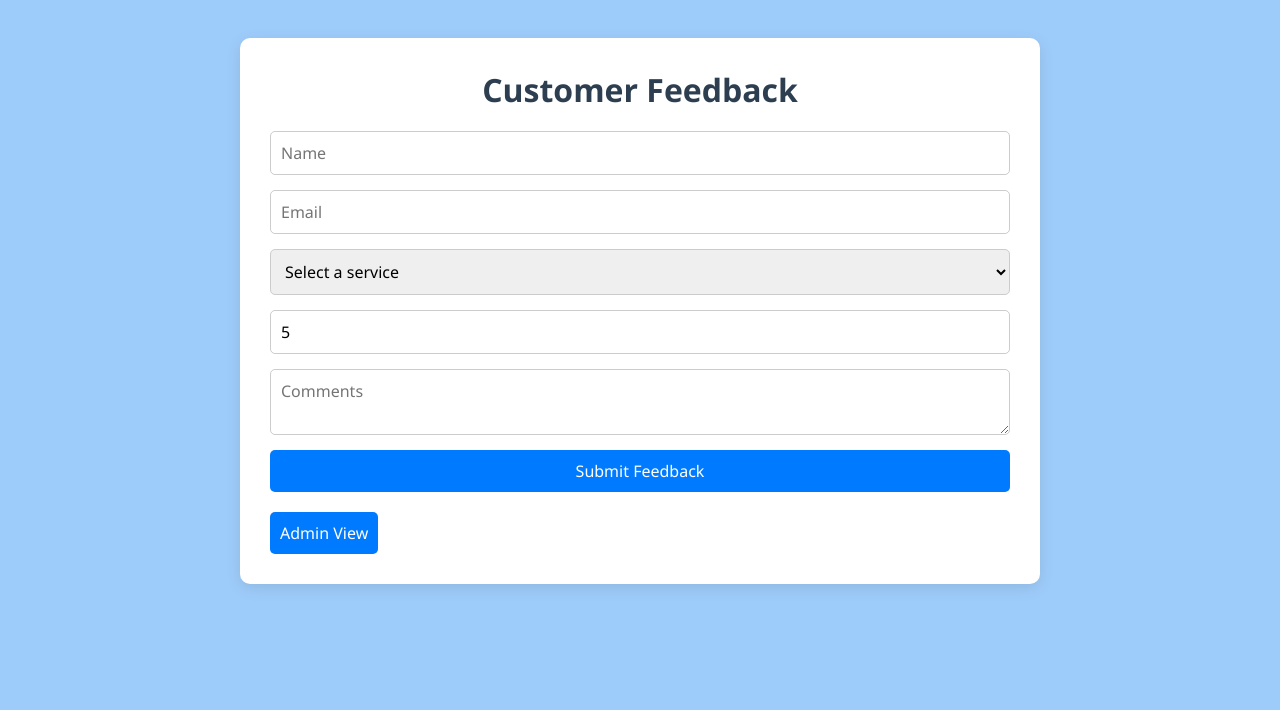
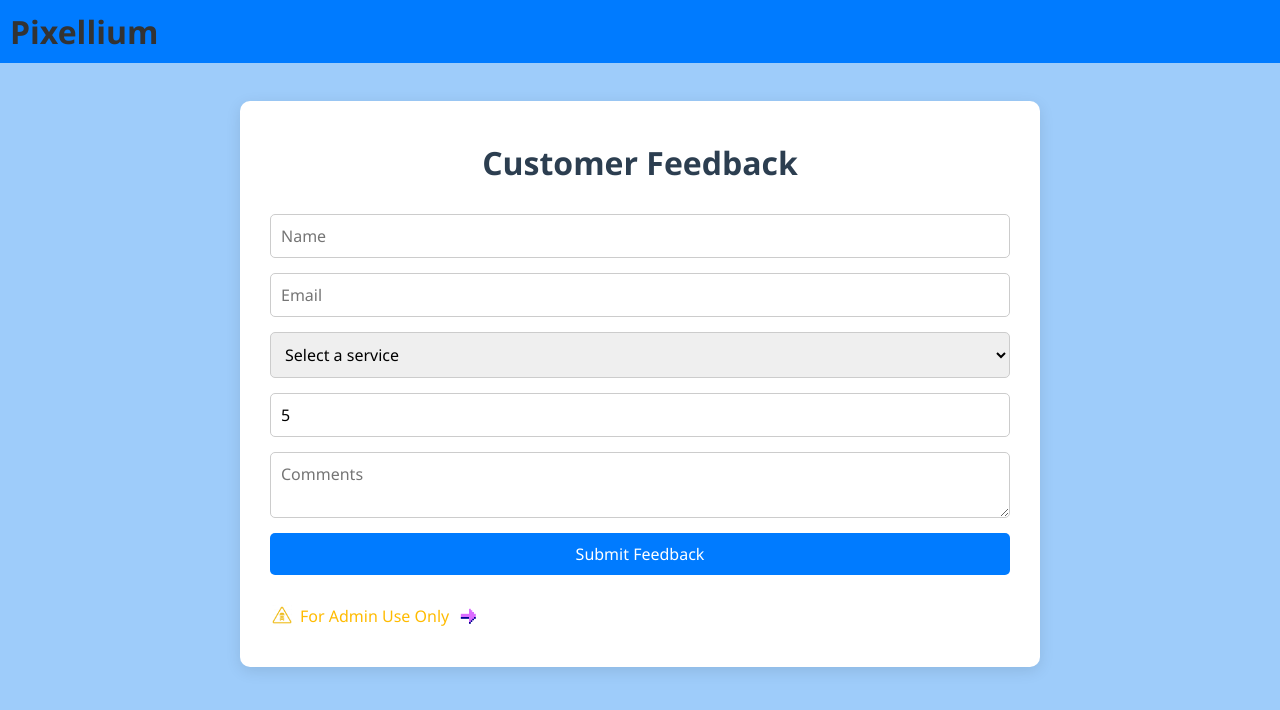
Before and after one commit to vignesh3002-cr/customer-feedback-frontend, a React (Vite) app: page / in a window 1280 px wide. Shown: the top 710 px of the page. Built offline with nearby package versions, Linux system fonts and the light colour scheme.

Commit message:
UI features where updated

```diff
--- a/src/App.css
+++ b/src/App.css
@@ -91,9 +91,27 @@ strong {
 }
 #head_container h1{
   padding: 10px;
-  margin-left: 5px;
+
 }
-
+#head_container{
+  position: relative;
+}
+#arrow{
+  position: relative;
+  top: 5px;
+  width: 20px;
+}
+#adlog{
+  color: rgb(255, 187, 0);
+  background: transparent;
+}
+#danger{
+  width: 20px;
+  height: 20px;
+  position: relative;
+  top: 3px;
+  left: 2px;
+}
 /* Responsive design */
 @media (max-width: 600px) {
   .container {
--- a/src/App.jsx
+++ b/src/App.jsx
@@ -50,6 +50,8 @@ export default function App() {
   };
 
   return (
+   <div id="head_container">
+    <h1 id="heading">Pixellium</h1>
     <div className="container">
       <h1>Customer Feedback</h1>
 
@@ -67,13 +69,15 @@ export default function App() {
         <textarea name="comments" value={form.comments} onChange={handleChange} placeholder="Comments" />
         <button type="submit">Submit Feedback</button>
       </form>
+      <img src="../danger.webp" id="danger"></img>
+      <button id="adlog" onClick={() => setShowAdminLogin(!showAdminLogin)} style={{ marginTop: "20px" }}>
+       {showAdminLogin ? "Hide Admin Login" : " For Admin Use Only"}
+      </button>
+      <img src="../arrow.gif" id="arrow"></img>
 
-      <button onClick={() => setShowAdminLogin(!showAdminLogin)} style={{ marginTop: "20px" }}>
-        {showAdminLogin ? "Hide Admin Login" : "Admin View"}
-      </button>
 
       {showAdminLogin && !isAdmin && (
-        <form onSubmit={handleAdminLogin} style={{ marginTop: "15px" }}>
+        <form onSubmit={handleAdminLogin} style={{ marginTop: "5px" }}>
           <input
             name="username"
             placeholder="Admin Username"
@@ -93,7 +97,7 @@ export default function App() {
         </form>
       )}
 
-      {isAdmin && (
+      {isAdmin && showAdminLogin && (
         <div>
           <h2>All Feedback</h2>
           <ul>
@@ -106,5 +110,6 @@ export default function App() {
         </div>
       )}
     </div>
+    </div>
   );
 }
```
Also changed, not shown: public/arrow.gif (added), public/danger.webp (added).
